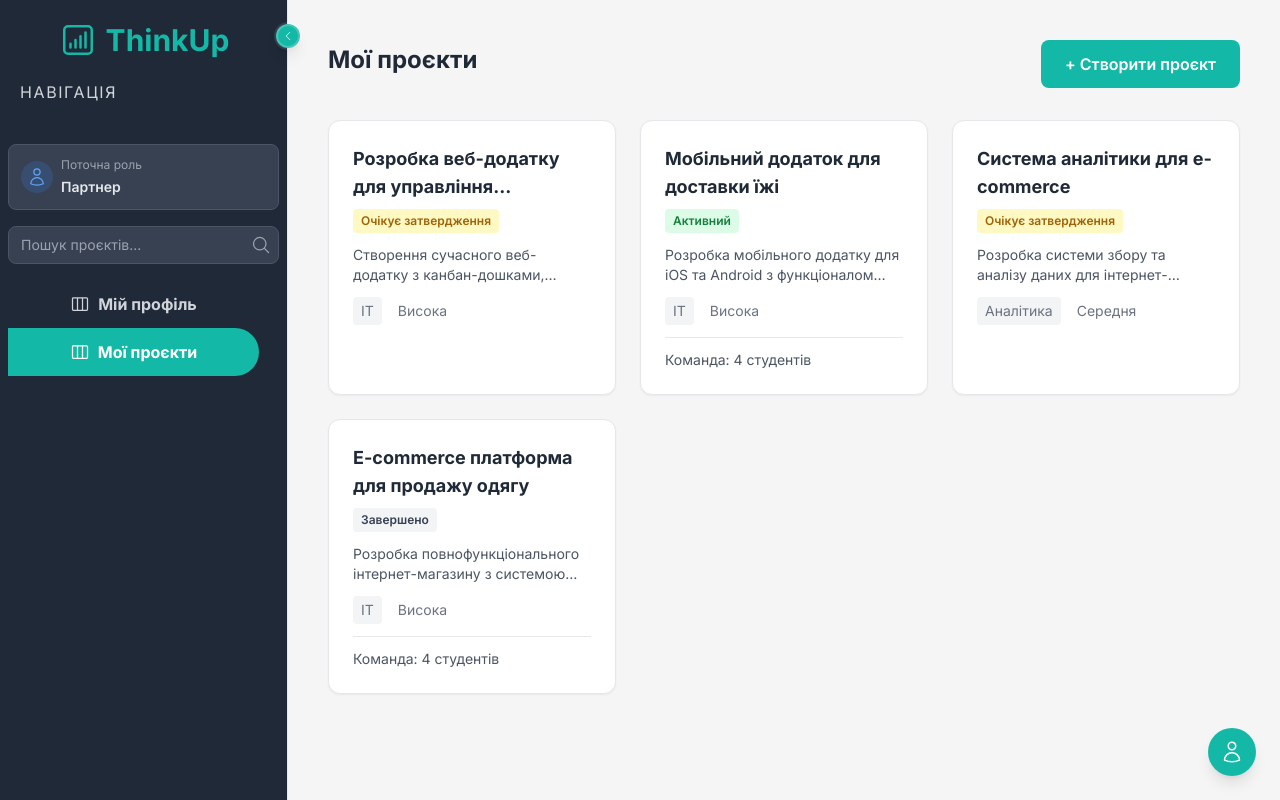
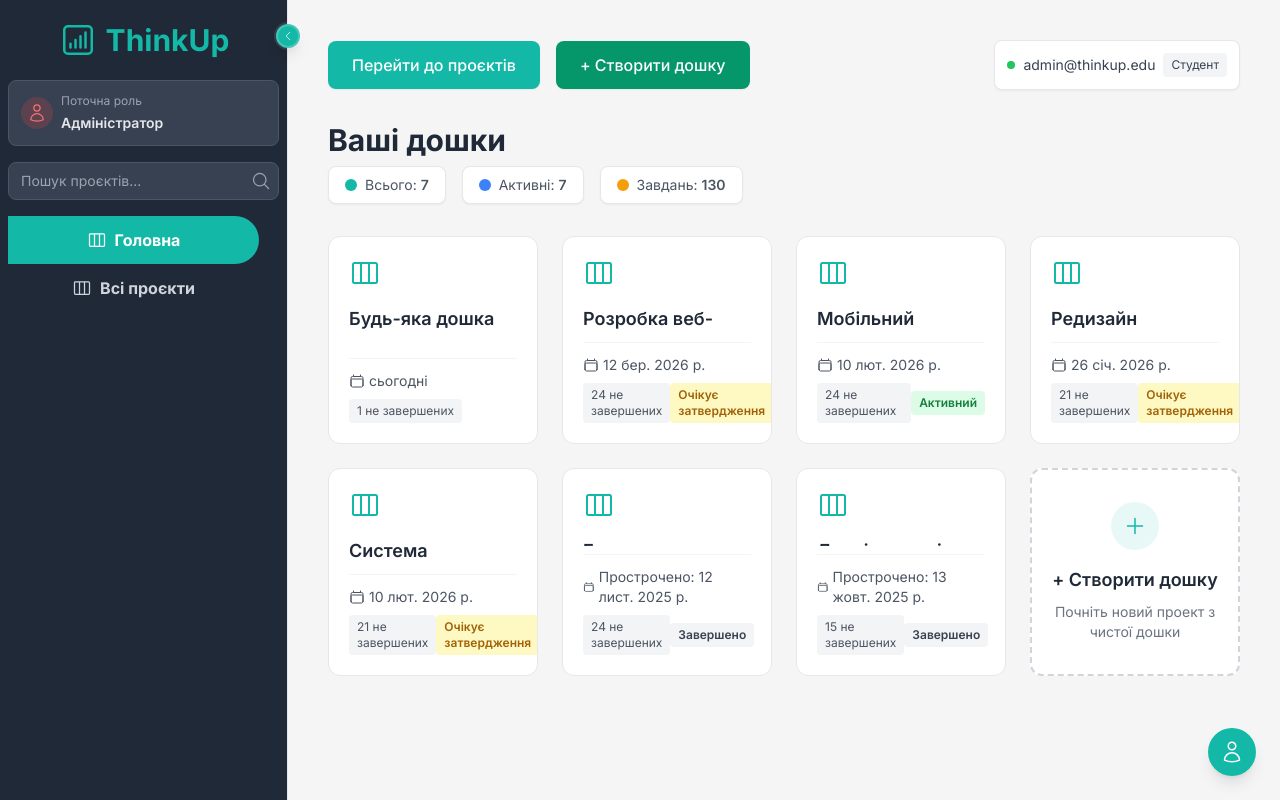
Before and after one commit to VitaliyBogdanuk/thinkup, a Nuxt app: page / in a window 1280 px wide. Before the commit this address led to /projects. Built offline with nearby package versions, Linux system fonts and the light colour scheme.

Commit message:
change nav

```diff
--- a/components/RoleSwitcher.vue
+++ b/components/RoleSwitcher.vue
@@ -126,7 +126,7 @@ const getRouteForRole = (role: UserRole): string => {
     case "student":
       return "/student/dashboard";
     case "admin":
-      return "/admin";
+      return "/";
     default:
       return "/";
   }
--- a/layouts/default.vue
+++ b/layouts/default.vue
@@ -14,7 +14,6 @@
             <h1 v-if="!isSidebarCollapsed" class="whitespace-nowrap text-savoy">ThinkUp</h1>
           </div>
         </NuxtLink>
-        <p v-if="!isSidebarCollapsed" class="mb-5 tracking-widest mt-5">НАВІГАЦІЯ</p>
       </div>
 
       <!-- Відображення поточної ролі -->
@@ -125,6 +124,29 @@
         >
           <ViewColumnsIcon class="w-5 h-5 flex-shrink-0" />
           <span v-if="!isSidebarCollapsed">Мій профіль</span>
+        </NuxtLink>
+        <NuxtLink
+          to="/projects"
+          class="flex gap-2 px-3 py-3 items-center hover:bg-gray-700 transition-colors rounded-r-3xl font-bold text-gray-300 justify-center"
+          :class="isSidebarCollapsed ? 'mr-0' : 'mr-5'"
+          exact-active-class="bg-savoy text-white"
+          :title="isSidebarCollapsed ? 'Всі проєкти' : ''"
+        >
+          <ViewColumnsIcon class="w-5 h-5 flex-shrink-0" />
+          <span v-if="!isSidebarCollapsed">Всі проєкти</span>
+        </NuxtLink>
+      </div>
+
+      <div v-if="authStore.isAdmin" class="px-2">
+        <NuxtLink
+          to="/"
+          class="flex gap-2 px-3 py-3 items-center hover:bg-gray-700 transition-colors rounded-r-3xl font-bold text-gray-300 justify-center"
+          :class="isSidebarCollapsed ? 'mr-0' : 'mr-5'"
+          exact-active-class="bg-savoy text-white"
+          :title="isSidebarCollapsed ? 'Головна' : ''"
+        >
+          <ViewColumnsIcon class="w-5 h-5 flex-shrink-0" />
+          <span v-if="!isSidebarCollapsed">Головна</span>
         </NuxtLink>
         <NuxtLink
           to="/projects"
--- a/pages/index.vue
+++ b/pages/index.vue
@@ -59,11 +59,6 @@
         class="rounded-xl bg-white p-5 cursor-pointer w-full h-52 hover:shadow-lg transition-all duration-300 border border-gray-200 group relative overflow-hidden"
         @click="() => navigateToBoard(board)"
       >
-        <!-- Індикатор активності -->
-        <div class="absolute top-3 right-3">
-          <div class="w-2 h-2 rounded-full" :class="getBoardStatusColor(board)"></div>
-        </div>
-
         <!-- Іконка та назва -->
         <div class="flex flex-col h-full">
           <div class="mb-4">
@@ -75,25 +70,21 @@
           </h2>
 
           <!-- Метадані дошки -->
-          <div class="mt-auto pt-3 border-t border-gray-100 group-hover:border-white/30">
-            <div class="flex items-center justify-between text-sm text-gray-600 group-hover:text-white/80">
-              <div class="flex items-center gap-1">
-                <ClockIcon class="w-4 h-4" />
-                <span>{{ formatDate(board.createdAt) }}</span>
-              </div>
-              <div class="flex items-center gap-2">
-                <!-- Показуємо кількість завдань -->
-                <span class="px-2 py-1 bg-gray-100 group-hover:bg-white/20 rounded text-xs">
-                  {{ getTaskCount(board) }} завд.
-                </span>
-                <!-- Показуємо прогрес, якщо є завдання -->
-                <div v-if="getTaskCount(board) > 0" class="w-16 h-1.5 bg-gray-200 rounded-full overflow-hidden">
-                  <div
-                    class="h-full bg-green-500"
-                    :style="{ width: `${getCompletionPercentage(board)}%` }"
-                  ></div>
-                </div>
-              </div>
+          <div class="mt-auto pt-3 border-t border-gray-100 group-hover:border-white/30 space-y-2">
+            <!-- Дедлайн -->
+            <div class="flex items-center gap-1 text-sm text-gray-600 group-hover:text-white/80">
+              <CalendarIcon class="w-4 h-4" />
+              <span>{{ getDeadlineText(board) }}</span>
+            </div>
+
+            <!-- Кількість не завершених завдань та статус проєкту -->
+            <div class="flex items-center justify-between">
+              <span class="px-2 py-1 bg-gray-100 group-hover:bg-white/20 rounded text-xs text-gray-600 group-hover:text-white/80">
+                {{ getIncompleteTasksCount(board) }} не завершених
+              </span>
+              <span v-if="getProjectStatus(board)" :class="getProjectStatusClass(getProjectStatus(board))" class="px-2 py-1 rounded text-xs font-semibold">
+                {{ getProjectStatusText(getProjectStatus(board)) }}
+              </span>
             </div>
           </div>
         </div>
@@ -157,15 +148,18 @@
 </template>
 
 <script setup lang="ts">
-import { ViewColumnsIcon, ClockIcon, PlusIcon } from "@heroicons/vue/24/outline";
+import { ViewColumnsIcon, CalendarIcon, PlusIcon } from "@heroicons/vue/24/outline";
 import { storeToRefs } from "pinia";
 import { useKanbanStore } from "~~/stores";
 import { useAuthStore } from "~~/stores/auth";
+import { useProjectsStore } from "~~/stores/projects";
 import { computed, onMounted, ref } from "vue";
 import { useRouter } from "vue-router";
+import type { Project } from "~~/types";
 
 const store = useKanbanStore();
 const authStore = useAuthStore();
+const projectsStore = useProjectsStore();
 const router = useRouter();
 const { boards } = storeToRefs(store);
 const loading = ref(false);
@@ -243,13 +237,95 @@ const getCompletionPercentage = (board: any) => {
   return 0;
 };
 
-// Отримуємо колір статусу дошки
-const getBoardStatusColor = (board: any) => {
-  const percentage = getCompletionPercentage(board);
-  if (percentage === 100) return 'bg-green-500';
-  if (percentage > 50) return 'bg-blue-500';
-  if (percentage > 0) return 'bg-amber-500';
-  return 'bg-gray-400';
+// Отримуємо проєкт за boardId
+const getProjectForBoard = (board: any): Project | undefined => {
+  if (!board.id) return undefined;
+  // Шукаємо проєкт, який має цей boardId
+  return projectsStore.projects.find((p: Project) => p.boardId === board.id);
+};
+
+// Отримуємо текст дедлайну
+const getDeadlineText = (board: any): string => {
+  const project = getProjectForBoard(board);
+  if (project?.deadline) {
+    const deadline = new Date(project.deadline);
+    const now = new Date();
+    const diffTime = deadline.getTime() - now.getTime();
+    const diffDays = Math.ceil(diffTime / (1000 * 60 * 60 * 24));
+
+    if (diffDays < 0) {
+      return `Прострочено: ${deadline.toLocaleDateString('uk-UA', { day: 'numeric', month: 'short', year: 'numeric' })}`;
+    }
+    if (diffDays === 0) {
+      return 'Дедлайн сьогодні';
+    }
+    if (diffDays === 1) {
+      return 'Дедлайн завтра';
+    }
+    if (diffDays < 7) {
+      return `Дедлайн через ${diffDays} днів`;
+    }
+
+    return deadline.toLocaleDateString('uk-UA', {
+      day: 'numeric',
+      month: 'short',
+      year: 'numeric'
+    });
+  }
+  // Якщо немає дедлайну, показуємо дату створення
+  return formatDate(board.createdAt);
+};
+
+// Отримуємо кількість не завершених завдань
+const getIncompleteTasksCount = (board: any): number => {
+  const totalTasks = getTaskCount(board);
+  if (totalTasks === 0) return 0;
+
+  if (board.columns) {
+    const completedTasks = board.columns.reduce((total: number, column: any) => {
+      if (column.name?.toLowerCase().includes('done') || column.name?.toLowerCase().includes('завершено')) {
+        return total + (column.tasks?.length || 0);
+      }
+      return total;
+    }, 0);
+    return totalTasks - completedTasks;
+  }
+
+  return totalTasks;
+};
+
+// Отримуємо статус проєкту
+const getProjectStatus = (board: any): Project["status"] | null => {
+  const project = getProjectForBoard(board);
+  return project?.status || null;
+};
+
+// Отримуємо текст статусу проєкту
+const getProjectStatusText = (status: Project["status"] | null): string => {
+  if (!status) return "";
+  const map: Record<Project["status"], string> = {
+    draft: "Чернетка",
+    pending_ai: "AI аналіз",
+    pending_approval: "Очікує затвердження",
+    active: "Активний",
+    completed: "Завершено",
+    cancelled: "Скасовано",
+  };
+  return map[status] || "";
+};
+
+// Отримуємо клас статусу проєкту
+const getProjectStatusClass = (status: Project["status"] | null): string => {
+  if (!status) return "";
+  const map: Record<Project["status"], string> = {
+    draft: "bg-gray-100 text-gray-700",
+    pending_ai: "bg-blue-100 text-blue-700",
+    pending_approval: "bg-yellow-100 text-yellow-700",
+    active: "bg-green-100 text-green-700",
+    completed: "bg-gray-100 text-gray-700",
+    cancelled: "bg-red-100 text-red-700",
+  };
+  return map[status] || "";
 };
 
 // Форматування дати
@@ -304,6 +380,7 @@ onMounted(() => {
     if (authStore.isPartner) {
       router.push("/projects");
     }
+    // Адміністратор залишається на головній сторінці
   }, 50);
 });
 </script>
--- a/plugins/initializeAuth.client.ts
+++ b/plugins/initializeAuth.client.ts
@@ -1,12 +1,12 @@
 import { defineNuxtPlugin } from "#app";
 import { useAuthStore } from "~~/stores/auth";
-import { mockPartners } from "~~/utils/mockData";
+import { mockAdmin } from "~~/utils/mockData";
 
 export default defineNuxtPlugin(() => {
   const authStore = useAuthStore();
 
-  // Ініціалізуємо користувача як партнера за замовчуванням, якщо він не авторизований
+  // Ініціалізуємо користувача як адміністратора за замовчуванням, якщо він не авторизований
   if (!authStore.currentUser) {
-    authStore.login(mockPartners[0]);
+    authStore.login(mockAdmin);
   }
 });
```
